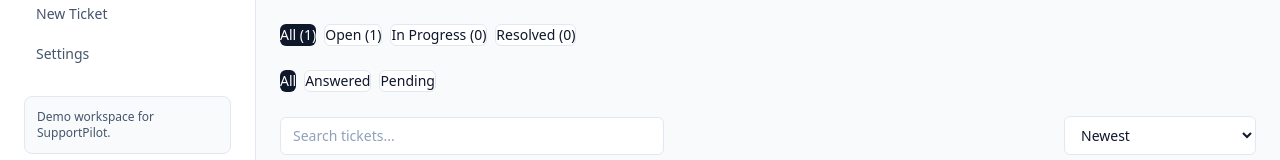
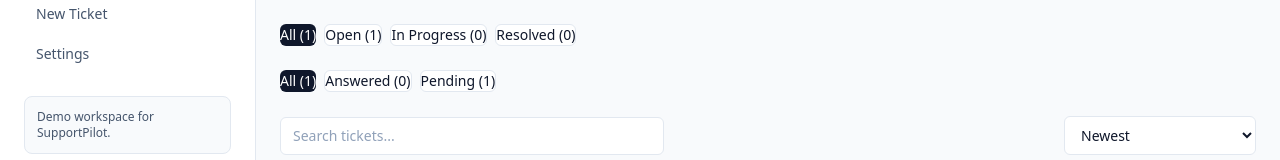
Before and after one commit to webluma/supportpilot, a Next.js app: page /app/tickets in a window 1280 px wide. Shown: the part 160-320 px from the top of the page. Built offline with nearby package versions, Linux system fonts and the light colour scheme.

Commit message:
refactor: renomear filtro de IA e adicionar contadores
Renomeia filtro 'answered' para 'ai' na URL (mantém retrocompatibilidade
com parâmetro antigo). Adiciona contadores nos botões de filtro de IA
mostrando quantos tickets estão em cada categoria (All/Answered/Pending).

```diff
--- a/app/(app)/app/tickets/page.tsx
+++ b/app/(app)/app/tickets/page.tsx
@@ -43,9 +43,9 @@ const priorityRank: Record<TicketPriority, number> = {
 
 const ALL_CATEGORIES = "all";
 const ALL_PRIORITIES = "all";
-const ALL_ANSWERED = "all";
-const ANSWERED_YES = "yes";
-const ANSWERED_NO = "no";
+const AI_ALL = "all";
+const AI_ANSWERED = "answered";
+const AI_PENDING = "pending";
 
 const categoryOptions: TicketCategory[] = [
   "Bug",
@@ -67,7 +67,7 @@ type CategoryFilter = "All categories" | TicketCategory;
 
 type PriorityFilter = "All priorities" | TicketPriority;
 
-type AnsweredFilter = "All" | "Answered" | "Pending";
+type AiFilter = "All" | "Answered" | "Pending";
 export default function TicketsPage() {
   const tickets = useTicketsStore((state) => state.tickets);
   const isHydrated = useTicketsStore((state) => state.isHydrated);
@@ -107,13 +107,13 @@ export default function TicketsPage() {
       ? sortFromQuery
       : "newest";
 
-  const answeredFromQuery = searchParams.get("answered");
-  const activeAnsweredFromQuery: AnsweredFilter =
-    !answeredFromQuery || answeredFromQuery === ALL_ANSWERED
+  const aiFromQuery = searchParams.get("ai") ?? searchParams.get("answered");
+  const activeAiFromQuery: AiFilter =
+    !aiFromQuery || aiFromQuery === AI_ALL
       ? "All"
-      : answeredFromQuery === ANSWERED_YES
+      : aiFromQuery === AI_ANSWERED || aiFromQuery === "yes"
         ? "Answered"
-        : answeredFromQuery === ANSWERED_NO
+        : aiFromQuery === AI_PENDING || aiFromQuery === "no"
           ? "Pending"
           : "All";
 
@@ -123,9 +123,7 @@ export default function TicketsPage() {
   const [priorityFilter, setPriorityFilter] = useState<PriorityFilter>(
     activePriorityFromQuery
   );
-  const [answeredFilter, setAnsweredFilter] = useState<AnsweredFilter>(
-    activeAnsweredFromQuery
-  );
+  const [aiFilter, setAiFilter] = useState<AiFilter>(activeAiFromQuery);
 
   useEffect(() => {
     hydrateTickets();
@@ -134,12 +132,8 @@ export default function TicketsPage() {
   useEffect(() => {
     setCategoryFilter(activeCategoryFromQuery);
     setPriorityFilter(activePriorityFromQuery);
-    setAnsweredFilter(activeAnsweredFromQuery);
-  }, [
-    activeCategoryFromQuery,
-    activePriorityFromQuery,
-    activeAnsweredFromQuery,
-  ]);
+    setAiFilter(activeAiFromQuery);
+  }, [activeCategoryFromQuery, activePriorityFromQuery, activeAiFromQuery]);
 
   const counts = useMemo(() => {
     return tickets.reduce(
@@ -157,6 +151,25 @@ export default function TicketsPage() {
     );
   }, [tickets]);
 
+  const aiCounts = useMemo(() => {
+    return tickets.reduce(
+      (acc, ticket) => {
+        acc.All += 1;
+        if (ticket.aiOutput) {
+          acc.Answered += 1;
+        } else {
+          acc.Pending += 1;
+        }
+        return acc;
+      },
+      {
+        All: 0,
+        Answered: 0,
+        Pending: 0,
+      }
+    );
+  }, [tickets]);
+
   const activeFiltersCount = useMemo(() => {
     let count = 0;
     if (activeFilter !== "All") {
@@ -168,7 +181,7 @@ export default function TicketsPage() {
     if (priorityFilter !== "All priorities") {
       count += 1;
     }
-    if (answeredFilter !== "All") {
+    if (aiFilter !== "All") {
       count += 1;
     }
     if (searchValue.trim().length > 0) {
@@ -182,7 +195,7 @@ export default function TicketsPage() {
     activeFilter,
     categoryFilter,
     priorityFilter,
-    answeredFilter,
+    aiFilter,
     searchValue,
     sortOption,
   ]);
@@ -200,9 +213,9 @@ export default function TicketsPage() {
     if (priorityFilter !== "All priorities") {
       list = list.filter((ticket) => ticket.priority === priorityFilter);
     }
-    if (answeredFilter === "Answered") {
+    if (aiFilter === "Answered") {
       list = list.filter((ticket) => Boolean(ticket.aiOutput));
-    } else if (answeredFilter === "Pending") {
+    } else if (aiFilter === "Pending") {
       list = list.filter((ticket) => !ticket.aiOutput);
     }
     const normalizedSearch = searchValue.trim().toLowerCase();
@@ -218,7 +231,7 @@ export default function TicketsPage() {
     activeFilter,
     categoryFilter,
     priorityFilter,
-    answeredFilter,
+    aiFilter,
     searchValue,
   ]);
 
@@ -255,7 +268,7 @@ export default function TicketsPage() {
     status?: StatusFilter;
     category?: CategoryFilter;
     priority?: PriorityFilter;
-    answered?: AnsweredFilter;
+    ai?: AiFilter;
     q?: string;
     sort?: SortOption;
   }) => {
@@ -285,14 +298,15 @@ export default function TicketsPage() {
       }
     }
 
-    if (next.answered !== undefined) {
-      if (next.answered === "All") {
-        params.set("answered", ALL_ANSWERED);
-      } else if (next.answered === "Answered") {
-        params.set("answered", ANSWERED_YES);
+    if (next.ai !== undefined) {
+      if (next.ai === "All") {
+        params.delete("ai");
+      } else if (next.ai === "Answered") {
+        params.set("ai", AI_ANSWERED);
       } else {
-        params.set("answered", ANSWERED_NO);
+        params.set("ai", AI_PENDING);
       }
+      params.delete("answered");
     }
 
     if (next.q !== undefined) {
@@ -320,20 +334,20 @@ export default function TicketsPage() {
     updateQuery({ status });
   };
 
-  const handleAnsweredChange = (next: AnsweredFilter) => {
-    setAnsweredFilter(next);
-    updateQuery({ answered: next });
+  const handleAiChange = (next: AiFilter) => {
+    setAiFilter(next);
+    updateQuery({ ai: next });
   };
 
   const handleClearFilters = () => {
     setCategoryFilter("All categories");
     setPriorityFilter("All priorities");
-    setAnsweredFilter("All");
+    setAiFilter("All");
     updateQuery({
       status: "All",
       category: "All categories",
       priority: "All priorities",
-      answered: "All",
+      ai: "All",
       q: "",
       sort: "newest",
     });
@@ -400,14 +414,14 @@ export default function TicketsPage() {
         )}
       </div>
       <div className="flex min-w-0 flex-wrap gap-2">
-        {(["All", "Answered", "Pending"] as AnsweredFilter[]).map((option) => (
+        {(["All", "Answered", "Pending"] as AiFilter[]).map((option) => (
           <Button
             key={option}
             type="button"
-            variant={answeredFilter === option ? "primary" : "secondary"}
-            onClick={() => handleAnsweredChange(option)}
+            variant={aiFilter === option ? "primary" : "secondary"}
+            onClick={() => handleAiChange(option)}
           >
-            {option}
+            {option} ({aiCounts[option]})
           </Button>
         ))}
       </div>
```
